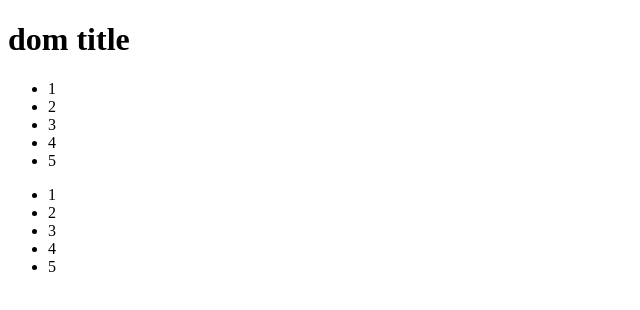
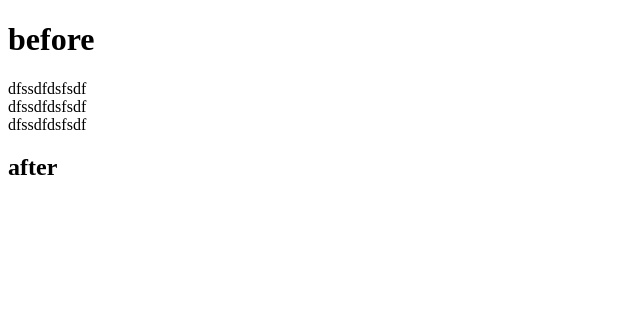
Before and after one commit to AVKydin/OCTEN-JS, a plain HTML site: page index.html in a window 1280 px wide. Shown: the whole page, without its empty margins (0-640 px from the left). Drawn offline with Linux system fonts and the light colour scheme.

Commit message:
Manipulation of the DOM structure

```diff
--- a/index.html
+++ b/index.html
@@ -7,22 +7,17 @@
     <title>Document</title>
 </head>
 <body>
-        <h1>dom title</h1>
-        <ul class="menu" id="list1">
-            <li>1</li>
-            <li>2</li>
-            <li>3</li>
-            <li>4</li>
-            <li>5</li>
-        </ul>
-        <ul class="menu" id="list2">
-            <li>1</li>
-            <li>2</li>
-            <li>3</li>
-            <li>4</li>
-            <li>5</li>
-        </ul>
-
+    <h1>before</h1>
+    <div id="target" xxx="???" class="point">
+        <b>Lorem ipsum dolor sit amet consectetur</b> adipisicing elit. Totam inventore possimus culpa rerum id, dignissimos, maiores aperiam doloribus ducimus voluptate quidem eveniet, quos velit ten<span>etur fugit ea. Perspi</span>ciatis, nisi ullam.
+    </div>
+    <div xxx="???" class="point">
+        <b>Lorem ipsum dolor sit amet consectetur</b> adipisicing elit. Totam inventore possimus culpa rerum id, dignissimos, maiores aperiam doloribus ducimus voluptate quidem eveniet, quos velit ten<span>etur fugit ea. Perspi</span>ciatis, nisi ullam.
+    </div>
+    <div xxx="???" class="point">
+        <b>Lorem ipsum dolor sit amet consectetur</b> adipisicing elit. Totam inventore possimus culpa rerum id, dignissimos, maiores aperiam doloribus ducimus voluptate quidem eveniet, quos velit ten<span>etur fugit ea. Perspi</span>ciatis, nisi ullam.
+    </div>
+    <h2>after</h2>
 
 
     <script src="./main.js"></script>
--- a/main.js
+++ b/main.js
@@ -992,3 +992,40 @@
 // console.log(i);
 
 // }
+
+// let target = document.getElementById('target')
+// console.log(target);
+// console.log(target.innerText);
+// // target.innerText = 'octen'
+
+// target.style.background = 'silver';
+// console.log(target.classList);
+// target.classList.add("foo");
+// target.classList.add("bar");
+// console.log(target.classList.keys());
+// console.log(target.classList.item(0));
+// console.log(target.classList.contains("bar"));
+// console.log(target.classList.toggle("bar"));
+// console.log(target.classList.toggle("asd"));
+
+// console.log(target.getAttribute("xxx"));
+// console.log(target.getAttribute("id"));
+// console.log(target.setAttribute("id", 'dsfgfdsgdf'));
+
+// console.log(target.previousElementSibling);
+// console.log(target.nextElementSibling);
+// console.log(target.children);
+// console.log(target.childNodes);
+
+
+// target.innerHTML = `<b>dsfsdfsdfsd</b>`;
+
+// console.log(target.outerHTML);
+
+
+let elementsByClassName = document.getElementsByClassName('point');
+
+for (const iterator of elementsByClassName) {
+  iterator.innerText = "dfssdfdsfsdf";
+  iterator.classList.add("sdf");
+}
```
